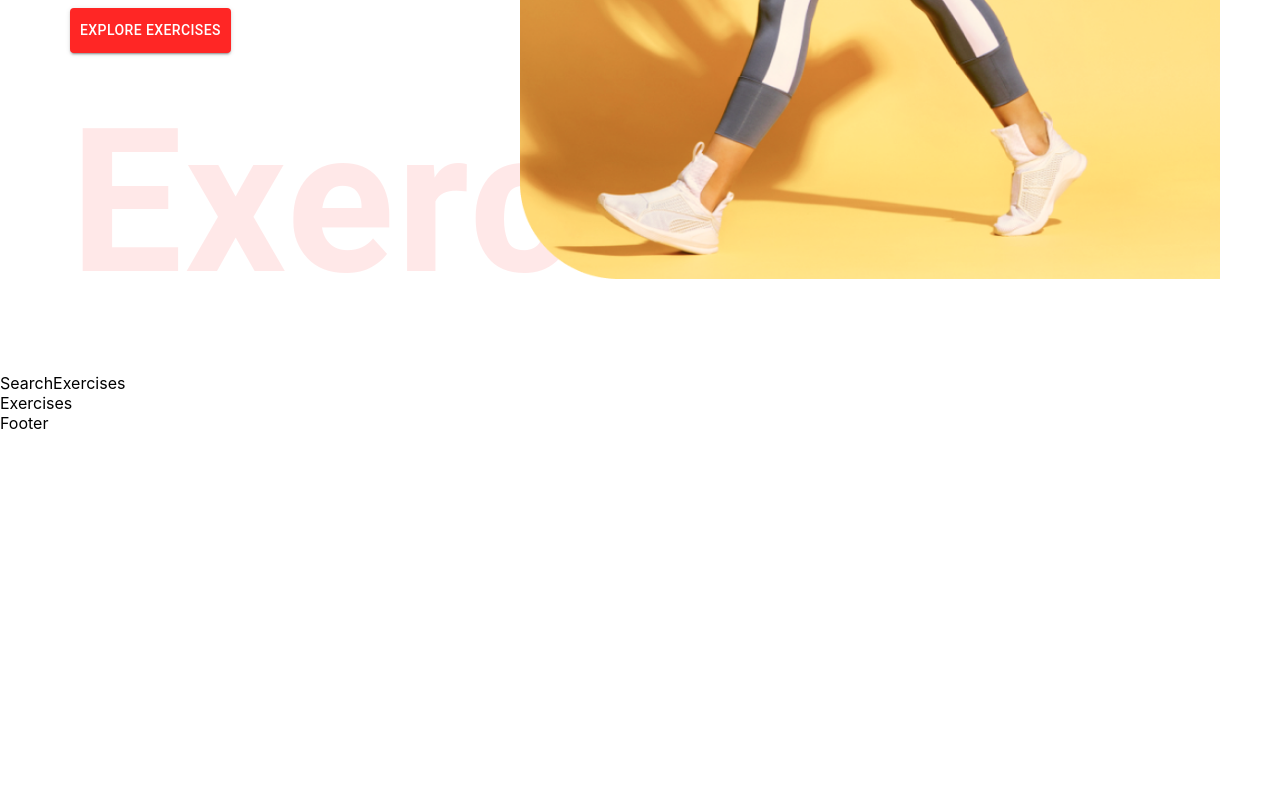
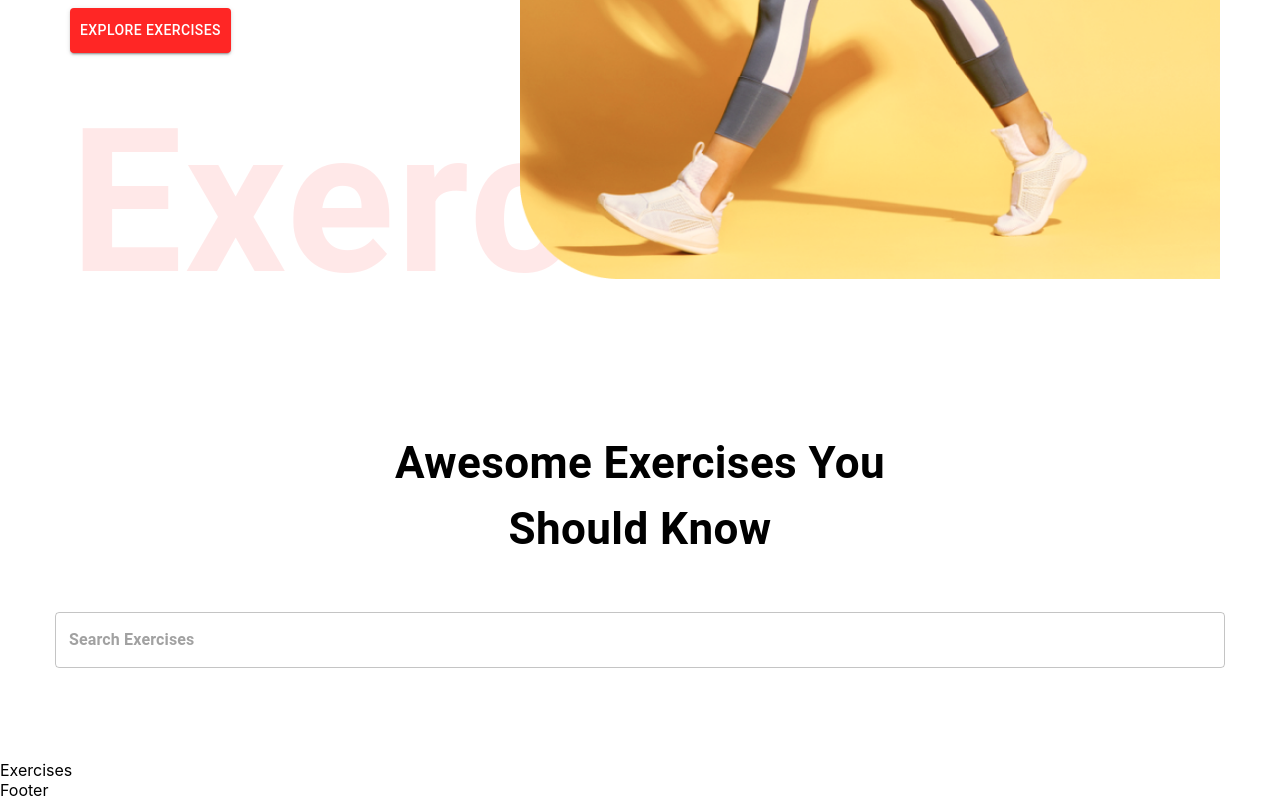
Before and after one commit to Ofir-Cohen-1/WorkouTime, a React (Create React App) app: page / in a window 1280 px wide. Shown: the part 587-1387 px from the top of the page. Before the commit the page ends 1020 px from the top, so only its background shows below. Built offline with nearby package versions, Linux system fonts and the light colour scheme.

Commit message:
Updated hero-banner-img style

```diff
--- a/src/App.css
+++ b/src/App.css
@@ -1,7 +1,3 @@
-.App {
-  text-align: center;
-}
-
 .hero-banner-img {
   position: absolute;
   right: 40px;
@@ -11,37 +7,8 @@
   margin-top: -330px;
 }
 
-.App-logo {
-  height: 40vmin;
-  pointer-events: none;
-}
-
-@media (prefers-reduced-motion: no-preference) {
-  .App-logo {
-    animation: App-logo-spin infinite 20s linear;
+@media screen and (max-width: 1200px) {
+  .hero-banner-img {
+    display: none;
   }
 }
-
-.App-header {
-  background-color: #282c34;
-  min-height: 100vh;
-  display: flex;
-  flex-direction: column;
-  align-items: center;
-  justify-content: center;
-  font-size: calc(10px + 2vmin);
-  color: white;
-}
-
-.App-link {
-  color: #61dafb;
-}
-
-@keyframes App-logo-spin {
-  from {
-    transform: rotate(0deg);
-  }
-  to {
-    transform: rotate(360deg);
-  }
-}
--- a/src/components/SearchExercises/SearchExercises.js
+++ b/src/components/SearchExercises/SearchExercises.js
@@ -1,7 +1,35 @@
-import React from "react";
+import React, { useState, useEffect } from "react";
+import { Box, Stack, Typography, Button, TextField } from "@mui/material";
 
 const SearchExercises = () => {
-  return <div>SearchExercises</div>;
+  return (
+    <Stack alignItems="center" mt="37px" justifyContent="center" p="20px">
+      <Typography
+        fontWeight={700}
+        sx={{
+          fontSize: { lg: "44px", xs: "30px" },
+        }}
+        mb="50px"
+        textAlign="center"
+      >
+        Awesome Exercises You <br /> Should Know
+      </Typography>
+      <Box position="relative" mb="72px">
+        <TextField
+          sx={{
+            input: { fontWeight: "700", border: "none", borderRadius: "4px" },
+            width: { lg: "1170px", xs: "350px" },
+            backgroundColor: "#fff", borderRadius: "40px"
+          }}
+          height="76px"
+          value=""
+          onChange={(e) => {}}
+          placeholder="Search Exercises"
+          type="text"
+        />
+      </Box>
+    </Stack>
+  );
 };
 
 export default SearchExercises;
```
